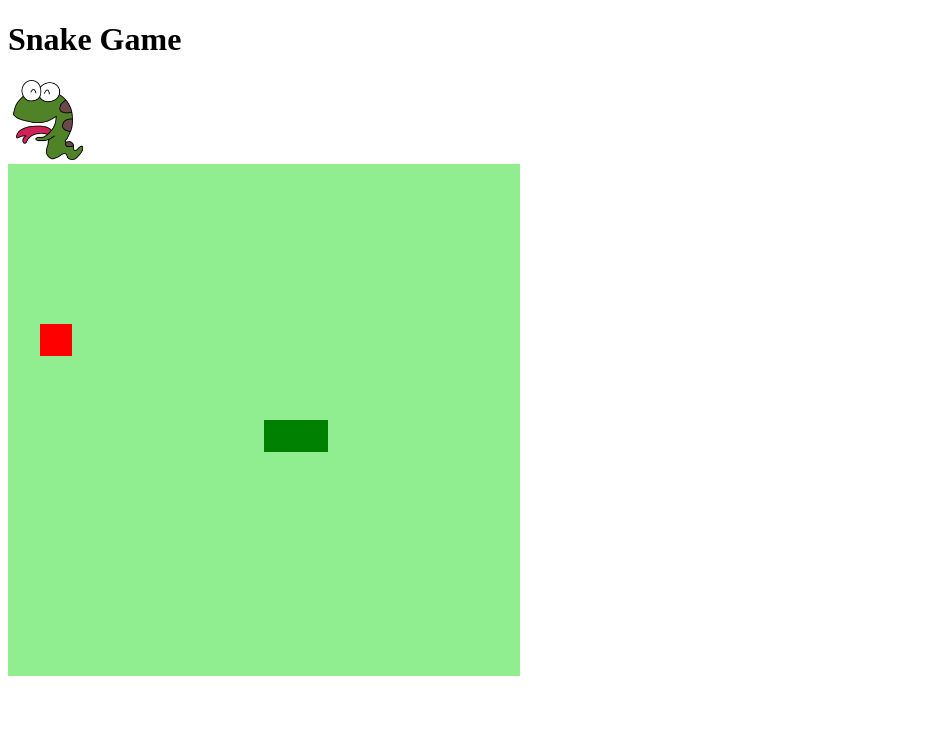
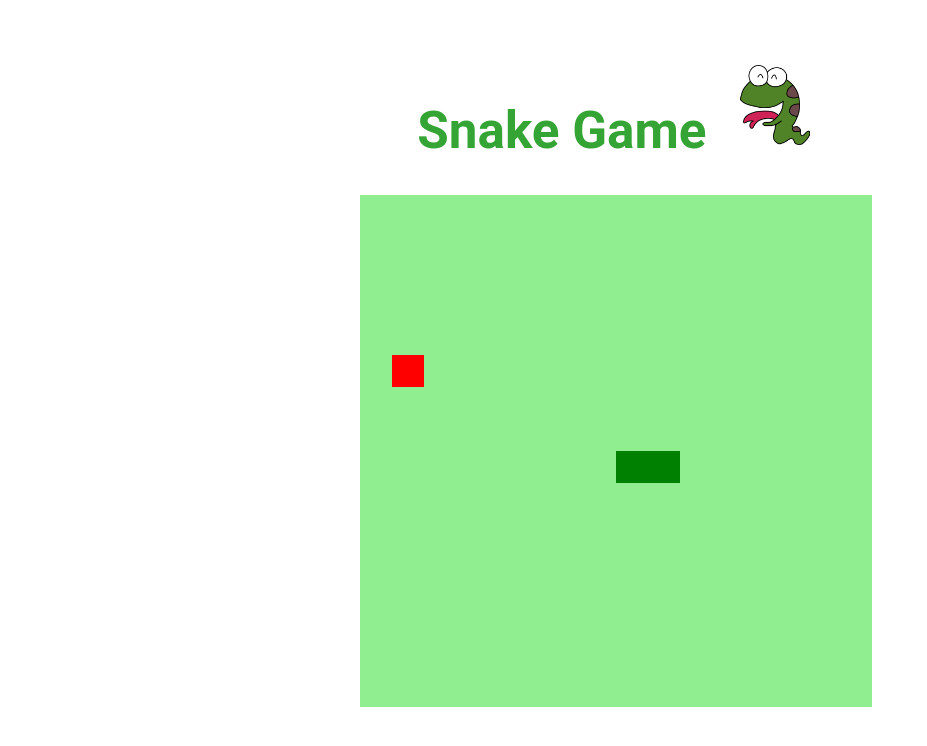
Before and after one commit to marisasales/snake-game, a plain HTML site: page index.html in a window 1280 px wide. Shown: the whole page, without its empty margins (0-927 px from the left). Drawn offline with Linux system fonts and the light colour scheme.

Commit message:
feat: add css style

```diff
--- a/index.html
+++ b/index.html
@@ -4,6 +4,7 @@
   <meta charset="UTF-8">
   <meta http-equiv="X-UA-Compatible" content="IE=edge">
   <meta name="viewport" content="width=device-width, initial-scale=1.0">
+  <link rel="stylesheet" href="style.css">
   <title>Snake Game</title>
 </head>
 <body>
--- a/style.css
+++ b/style.css
@@ -0,0 +1,21 @@
+body {
+  height: 95vh;
+  width: 95vw;
+  display: flex;
+  flex-direction: column;
+  justify-content: center;
+  align-items: center;
+  color: rgb(52, 165, 52);
+}
+
+header {
+  display: flex;
+  flex-direction: row;
+  justify-content: space-around;
+  width: 35%;
+}
+
+h1 {
+  font-size: 3.2rem;
+  font-family: 'Roboto', sans-serif;
+}
```
